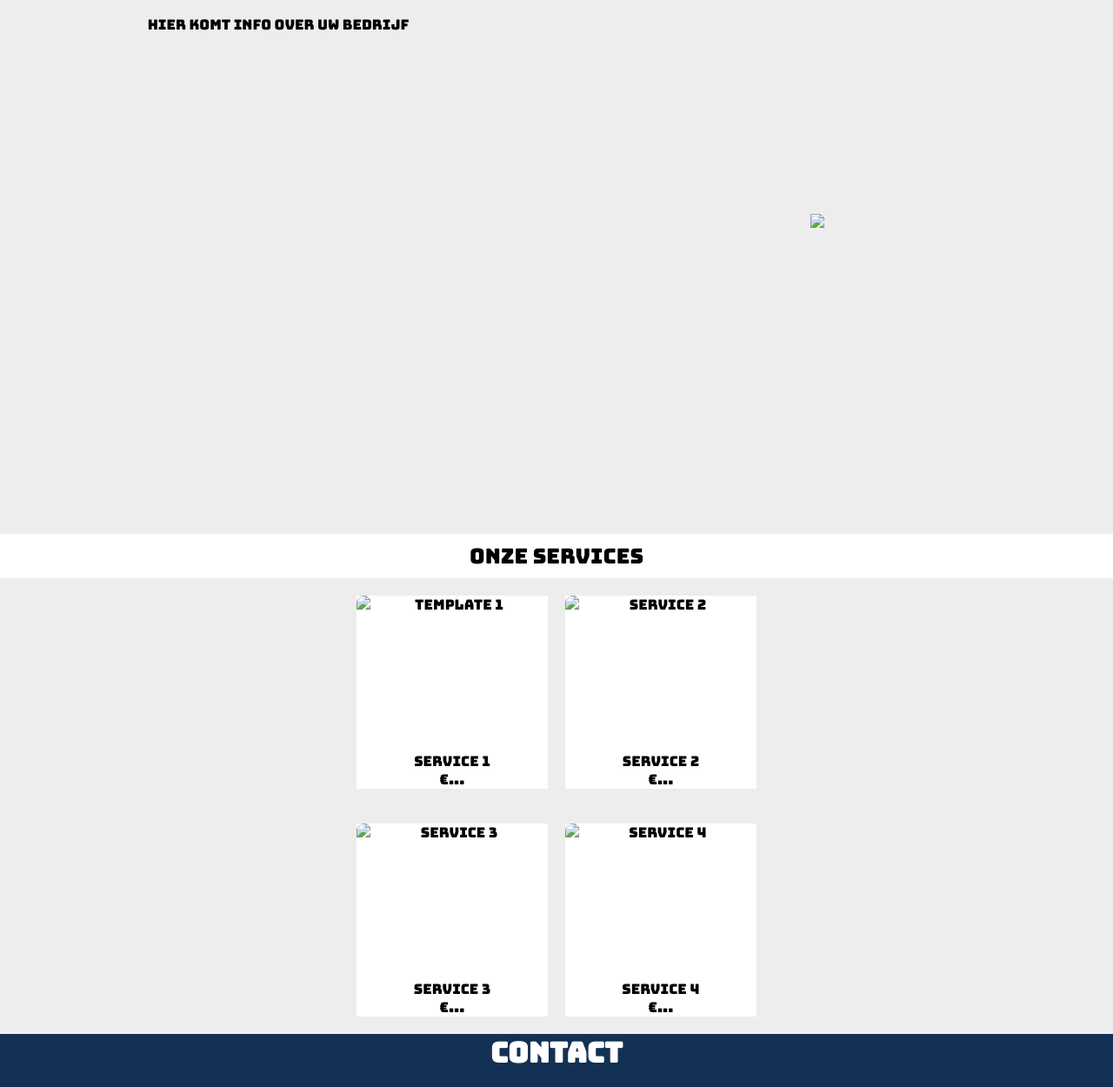
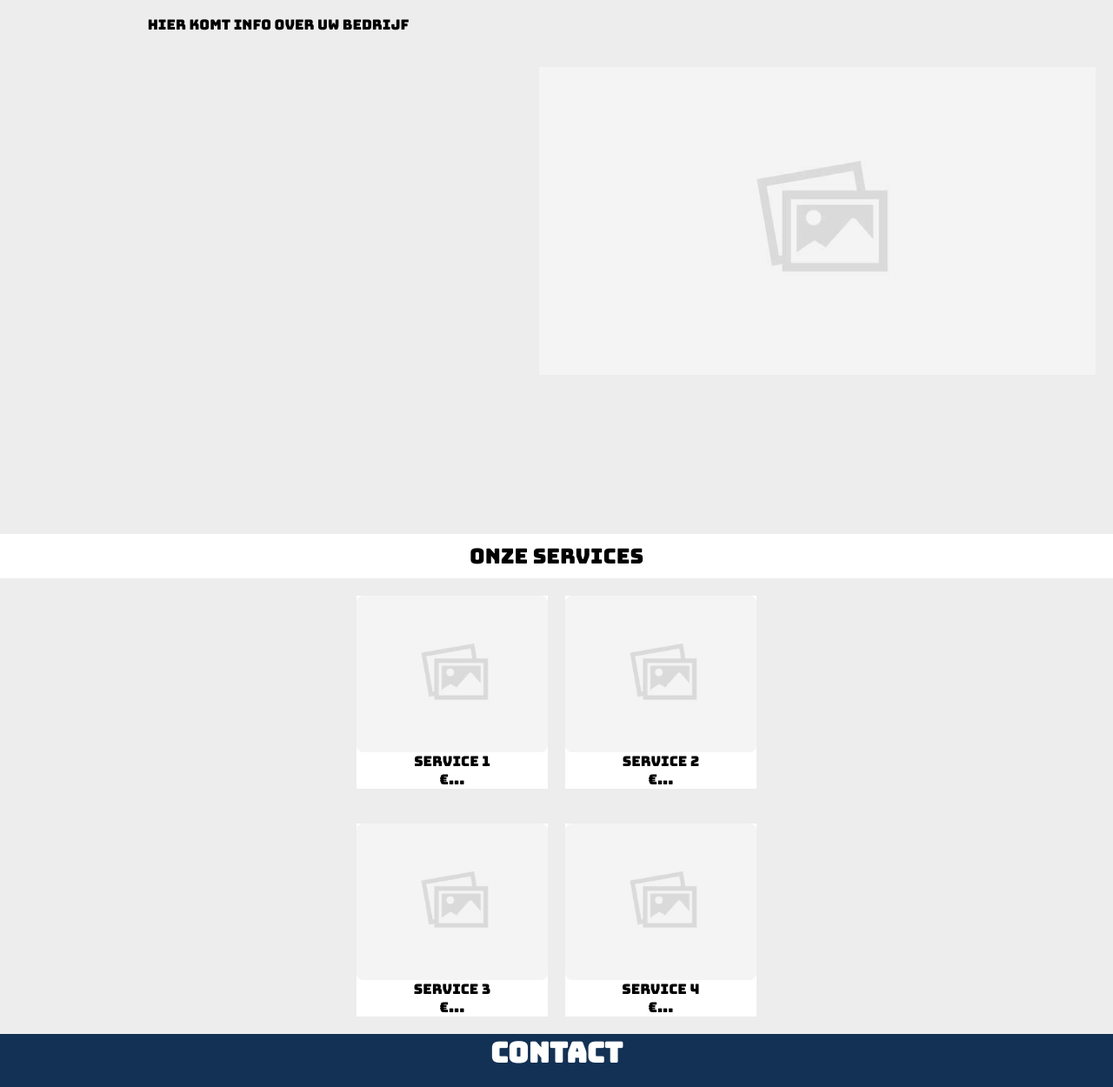
Before and after one commit to FlappieGamesYT1/Template2, a plain HTML site: page index.html in a window 1280 px wide. Shown: the part 186-1436 px from the top of the page at 87% size. Drawn offline with Linux system fonts and the light colour scheme; a web font is replaced by a local one.

Commit message:
Update index.html

```diff
--- a/index.html
+++ b/index.html
@@ -27,7 +27,7 @@
 	</div>
 
 	<div class="plaatje">
-	<img src="afbeeldingen/afbeelding.png">
+	<img src="afbeelding.png">
 	</div>
 	</div>
 
@@ -37,24 +37,24 @@
     </header>
     <div class="service-row">
         <div class="service">
-            <img src="afbeeldingen/afbeelding.png" alt="Template 1" width="250px" height="250px">
+            <img src="afbeelding.png" alt="Template 1" width="250px" height="250px">
             <p>Service 1</p>
 			   <p>€...</p>
         </div>
         <div class="service">
-            <img src="afbeeldingen/afbeelding.png" alt="Service 2" width="250px" height="250px"
+            <img src="afbeelding.png" alt="Service 2" width="250px" height="250px"
             <p>Service 2</p>
 			   <p>€...</p>
         </div>
    	 </div>
 		  <div class=service-row2>
         <div class="service">
-            <img src="afbeeldingen/afbeelding.png" alt="Service 3" width="250px" height="250px">
+            <img src="afbeelding.png" alt="Service 3" width="250px" height="250px">
             <p>Service 3</p>
 			   <p>€...</p>
         </div>
 		  <div class="service">
-            <img src="afbeeldingen/afbeelding.png" alt="Service 4" width="250px" height="250px">
+            <img src="afbeelding.png" alt="Service 4" width="250px" height="250px">
             <p>Service 4</p>
 			   <p>€...</p>
        </div>
```
